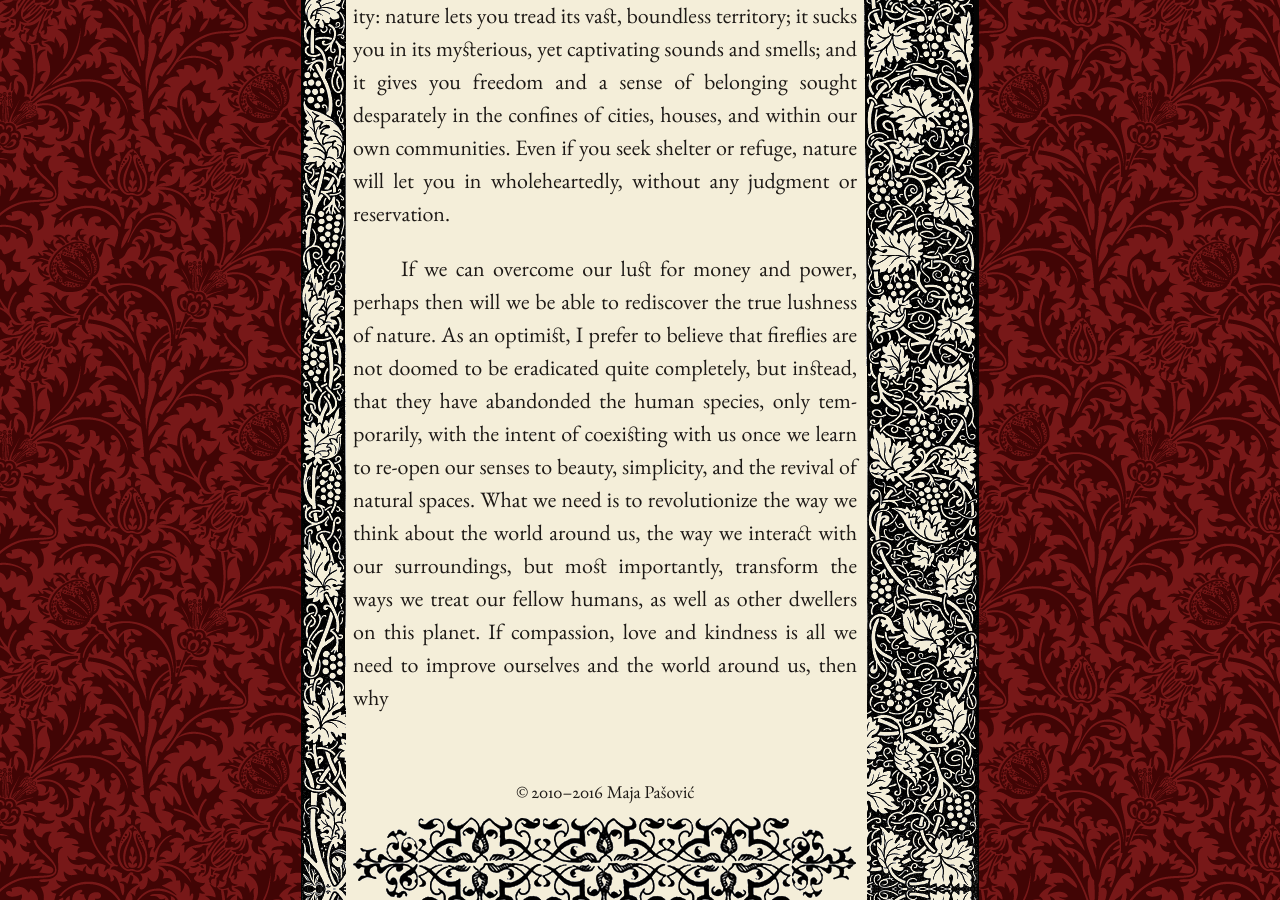
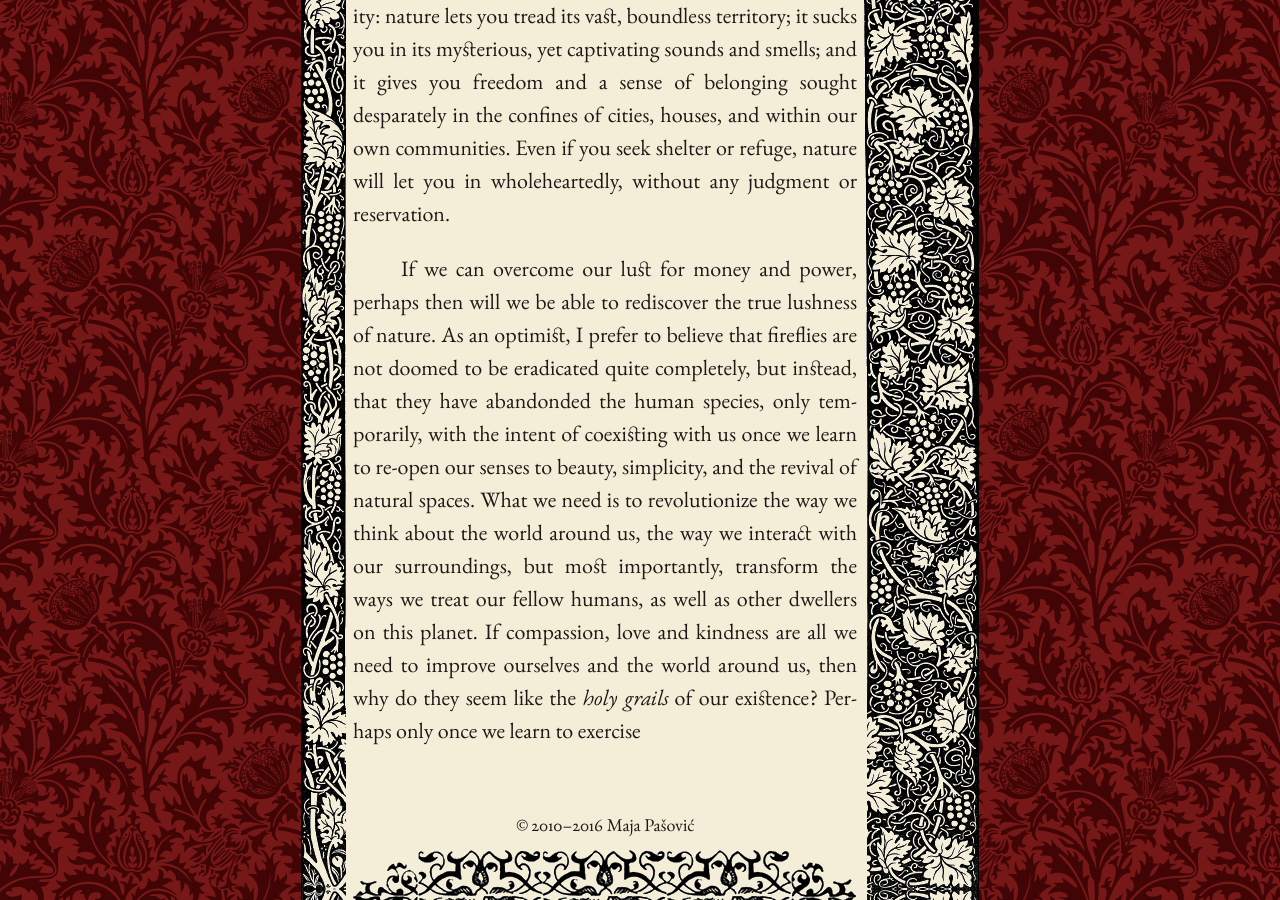
Before and after one commit to mpasovic/majapasovic.org, a Jekyll site: the page built from _posts/2016-07-06-a-lamenting-song-for-fireflies-progressive-destruction-of-the-environment-and-its-consequences.md, in a window 1280 px wide and 900 px high, scrolled down 6020 px. Built offline with Jekyll 4.4.1, drawn with Linux system fonts in a browser that asks for light colours; nearby versions of some CDN libraries.

Commit message:
Updated 2016-07-06-a-lamenting-song-for-fireflies-progressive-destruction-of-the-environment-and-its-consequences.md

```diff
--- a/_posts/2016-07-06-a-lamenting-song-for-fireflies-progressive-destruction-of-the-environment-and-its-consequences.md
+++ b/_posts/2016-07-06-a-lamenting-song-for-fireflies-progressive-destruction-of-the-environment-and-its-consequences.md
@@ -37,4 +37,4 @@
 *****
 The remnants of my youthful imagination prefer to believe that there is hope for the world of nature, and that someday, human species will come to realize that nature is a living organism that ought to coexist with the human species. What we give to nature, nature will give back twofold. If we nurture the world of nature and its original dwellers, nature will reward us more than we could ever desire; if, however, we wreak chaos, nature will backfire at us with its most detrimental force. So long as we see the world of nature as an object of endless exploitation, we will never learn to appreciate the simple things in life. After all, nature is all about simplicity: nature lets you tread its vast, boundless territory; it sucks you in its mysterious, yet captivating sounds and smells; and it gives you freedom and a sense of belonging sought desparately in the confines of cities, houses, and within our own communities. Even if you seek shelter or refuge, nature will let you in wholeheartedly, without any judgment or reservation.
 
-If we can overcome our lust for money and power, perhaps then will we be able to rediscover the true lushness of nature. As an optimist, I prefer to believe that fireflies are not doomed to be eradicated quite completely, but instead, that they have abandonded the human species, only temporarily, with the intent of coexisting with us once we learn to re-open our senses to beauty, simplicity, and the revival of natural spaces. What we need is to revolutionize the way we think about the world around us, the way we interact with our surroundings, but most importantly, transform the ways we treat our fellow humans, as well as other dwellers on this planet. If compassion, love and kindness is all we need to improve ourselves and the world around us, then why
+If we can overcome our lust for money and power, perhaps then will we be able to rediscover the true lushness of nature. As an optimist, I prefer to believe that fireflies are not doomed to be eradicated quite completely, but instead, that they have abandonded the human species, only temporarily, with the intent of coexisting with us once we learn to re-open our senses to beauty, simplicity, and the revival of natural spaces. What we need is to revolutionize the way we think about the world around us, the way we interact with our surroundings, but most importantly, transform the ways we treat our fellow humans, as well as other dwellers on this planet. If compassion, love and kindness are all we need to improve ourselves and the world around us, then why do they seem like the *holy grails* of our existence? Perhaps only once we learn to exercise
```
